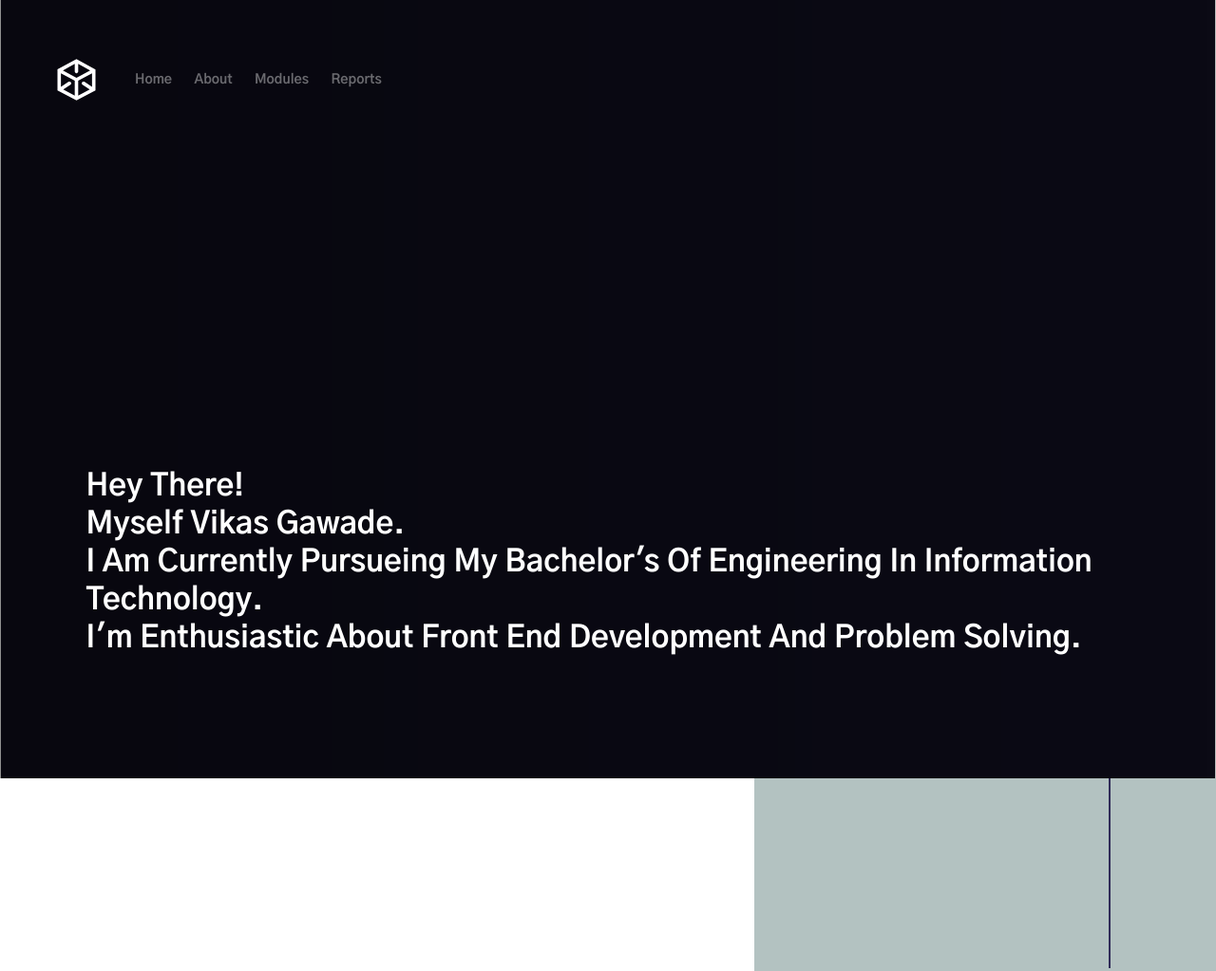
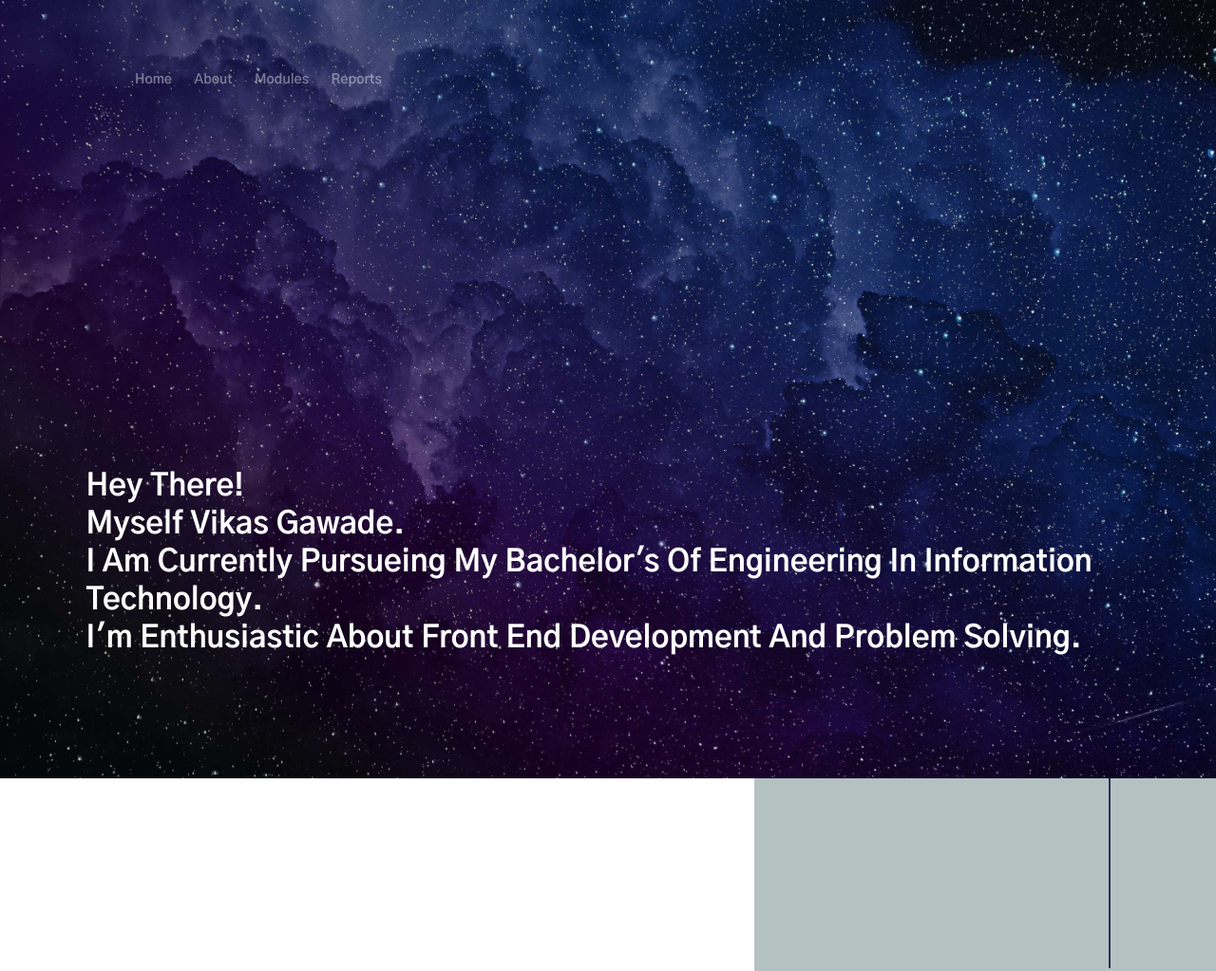
Before and after one commit to Vikasgawade7/portfolio, a plain HTML site: page index.html in a window 1280 px wide. Shown: the top 1023 px of the page at 95% size. Drawn offline with nearby package versions, Linux system fonts and the light colour scheme.

Commit message:
second commit

```diff
--- a/index.html
+++ b/index.html
@@ -5,7 +5,7 @@
     <!--- basic page needs
     ================================================== -->
     <meta charset="utf-8">
-    <title>Ethos</title>
+    <title>Portfolio</title>
     <meta name="description" content="">
     <meta name="author" content="">
 
@@ -50,12 +50,6 @@
     ================================================== -->
     <header class="s-header">
 
-        <div class="header-logo">
-            <a href="index.html">
-                <img src="images/logo.svg" alt="Homepage">
-            </a>
-        </div>
-
         <div class="header-content">
 
             <nav class="row header-nav-wrap">
@@ -79,7 +73,7 @@
 
     <!-- hero
     ================================================== -->
-    <section id="hero" class="s-hero target-section" data-parallax="scroll" data-image-src="images/hero-bg-3000.jpg" data-natural-width=3000 data-natural-height=2000 data-position-y=center>
+    <section id="hero" class="s-hero target-section" data-parallax="scroll" data-image-src="./images/hero_bg_3000.jpg" data-natural-width=3000 data-natural-height=2000 data-position-y=center>
 
         <div class="row hero-content">
 
```
Also changed, not shown: android-chrome-192x192.png (deleted), android-chrome-512x512.png (deleted), apple-touch-icon.png (deleted), favicon-16x16.png (deleted), favicon-32x32.png (deleted), favicon.ico (deleted), images/hero_bg_3000.jpg (added), images/logo.svg (deleted), readme.txt (deleted), site.webmanifest (deleted).
